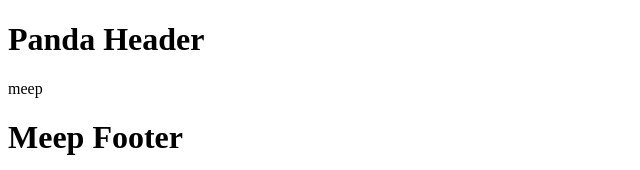
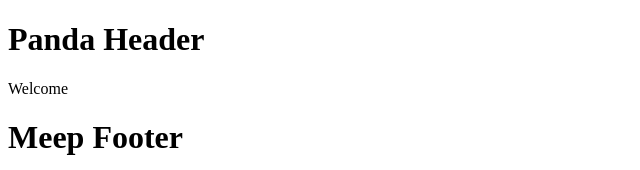
Before and after one commit to codepanda26/react-materialUI-tutorial, a React (Create React App) app: page / in a window 1280 px wide. Shown: the top 170 px of the page, without its empty margins (0-640 px from the left). Built offline with nearby package versions, Linux system fonts and the light colour scheme.

Commit message:
Skeleton of the Applicaion
Created the Exercise index.js  for our main logic

```diff
--- a/src/Components/App.js
+++ b/src/Components/App.js
@@ -1,13 +1,13 @@
 import React, { Component, Fragment } from "react";
 import { Header, Footer } from "./Layouts"; // if we export the header and footer in an index js then we can do a named import in one line
-
+import Exercises from "./Exercises";
 export default class extends Component {
   render() {
     return (
       <Fragment>
         {/*fragment lets you make a container like a div would to group your code inside but with out puting in the dom */}
         <Header />
-        <p> meep </p>
+        <Exercises />
         <Footer />
       </Fragment>
     );
--- /dev/null
+++ b/src/Components/Exercises/index.js
@@ -0,0 +1,4 @@
+//this file will have all of our buisness logic for our Exercise app
+import React from "react";
+
+export default props => <div>Welcome</div>;
```
